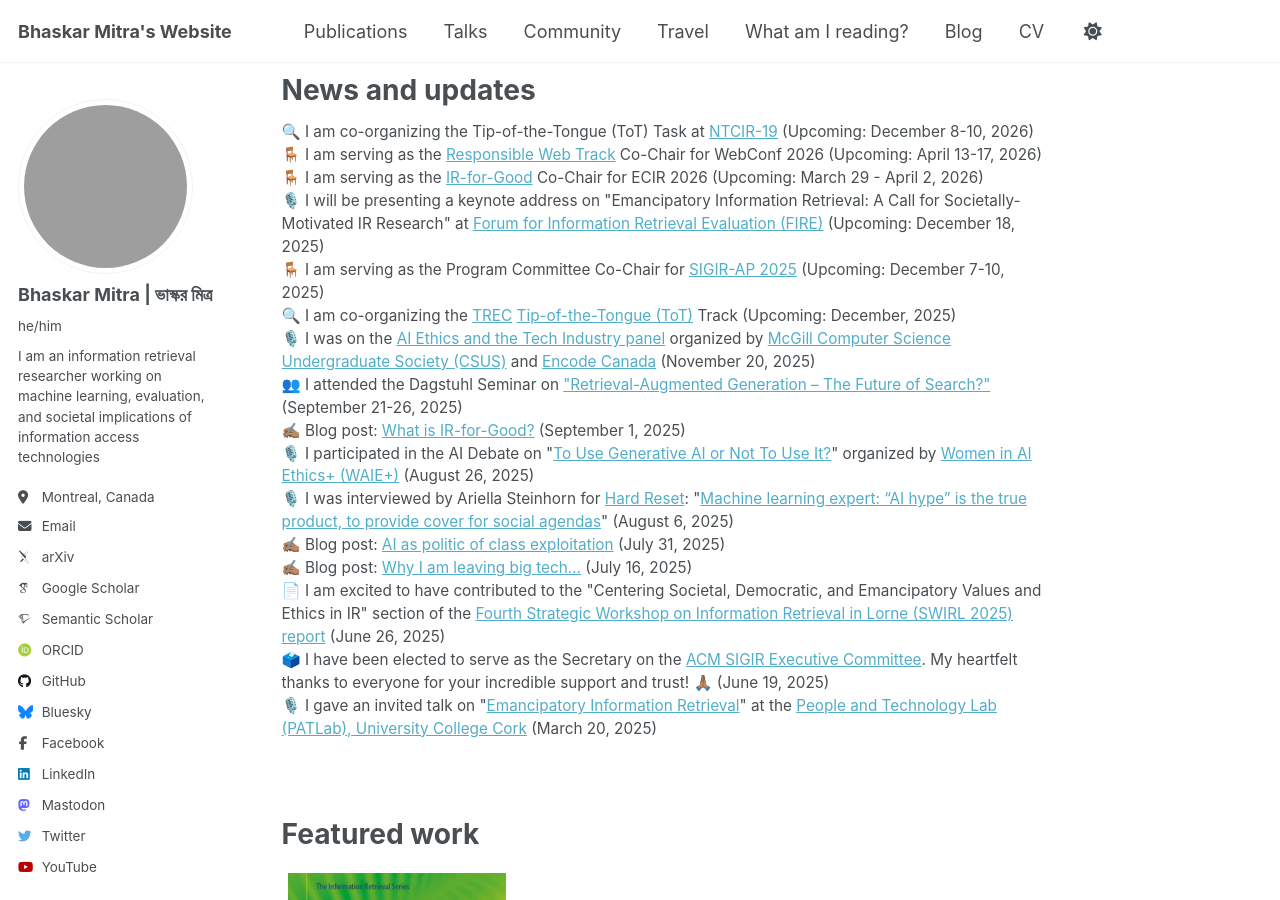
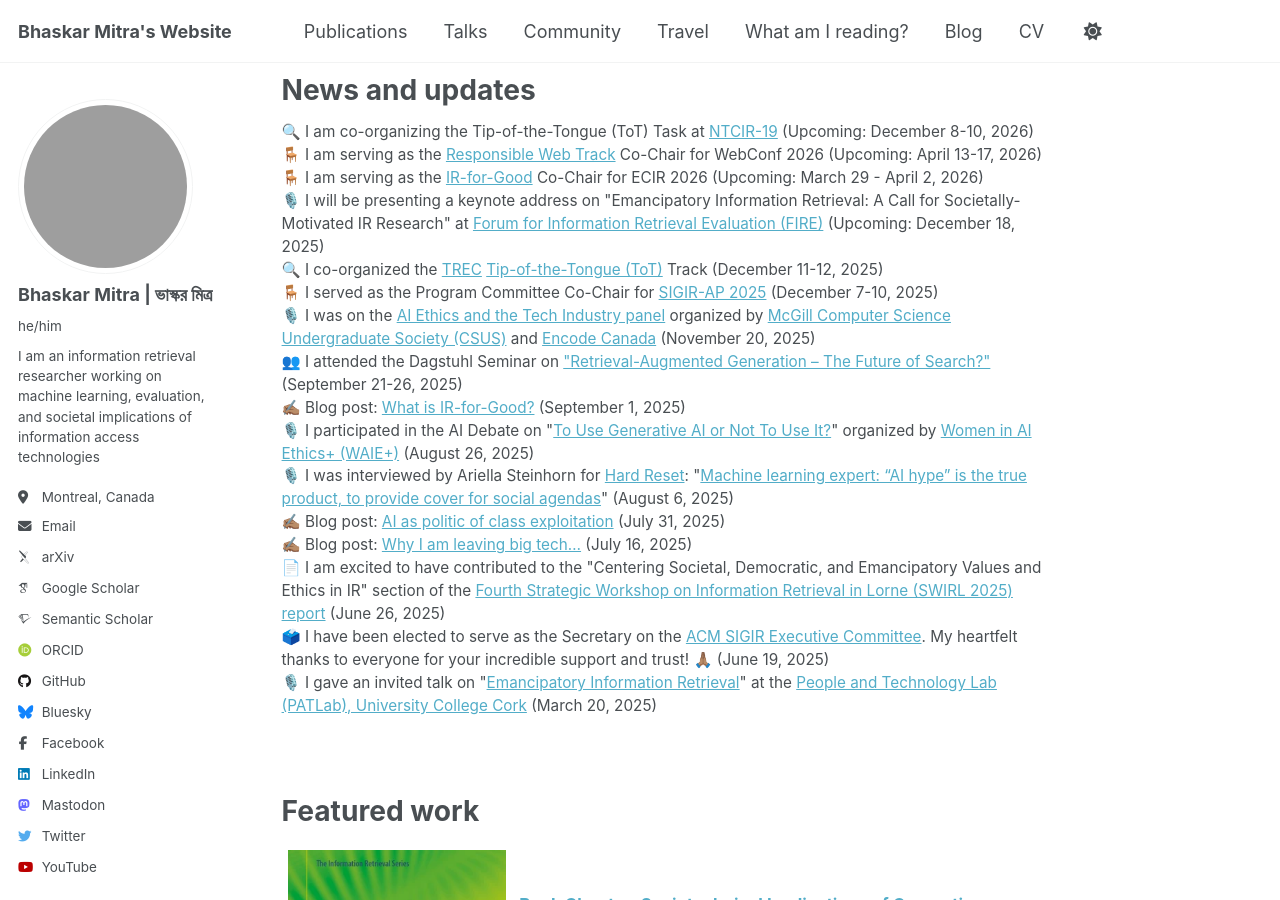
Before and after one commit to bhaskar-mitra/bhaskar-mitra.github.io, a Jekyll site: the page built from _pages/about.md, in a window 1280 px wide and 900 px high, scrolled down 361 px. Built offline with Jekyll 4.4.1, drawn with Linux system fonts in a browser that asks for light colours; some web fonts are replaced; grey boxes are pictures that could not be loaded.

Commit message:
Update about.md

```diff
--- a/_pages/about.md
+++ b/_pages/about.md
@@ -26,9 +26,9 @@ News and updates
 <br/>
 🎙️ I will be presenting a keynote address on "Emancipatory Information Retrieval: A Call for Societally-Motivated IR Research" at <a href="https://fire.irsi.org.in/fire/2025/">Forum for Information Retrieval Evaluation (FIRE)</a> (Upcoming: December 18, 2025)
 <br/>
-🪑 I am serving as the Program Committee Co-Chair for <a href="https://www.sigir-ap.org/sigir-ap-2025/call-for-papers">SIGIR-AP 2025</a> (Upcoming: December 7-10, 2025)
+🔍 I co-organized the <a href="https://trec.nist.gov/">TREC</a> <a href="https://trec-tot.github.io/guidelines">Tip-of-the-Tongue (ToT)</a> Track (December 11-12, 2025)
 <br/>
-🔍 I am co-organizing the <a href="https://trec.nist.gov/">TREC</a> <a href="https://trec-tot.github.io/guidelines">Tip-of-the-Tongue (ToT)</a> Track (Upcoming: December, 2025)
+🪑 I served as the Program Committee Co-Chair for <a href="https://www.sigir-ap.org/sigir-ap-2025/call-for-papers">SIGIR-AP 2025</a> (December 7-10, 2025)
 <br/>
 🎙️ I was on the <a href="https://evelya.co/en/mc-gill-university/encode-canada/ai-ethics-the-tech-industry-1414">AI Ethics and the Tech Industry panel</a> organized by <a href="https://www.mcgillcsus.com/">McGill Computer Science Undergraduate Society (CSUS)</a> and <a href="https://encodecanada.ca/">Encode Canada</a> (November 20, 2025)
 <br/>
```
